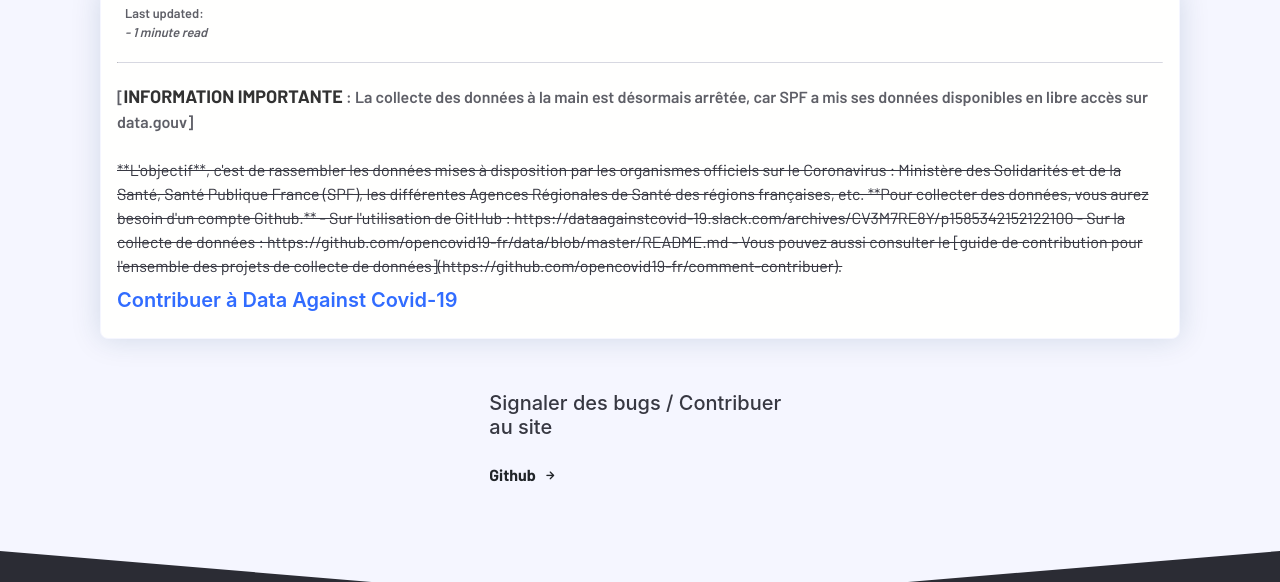
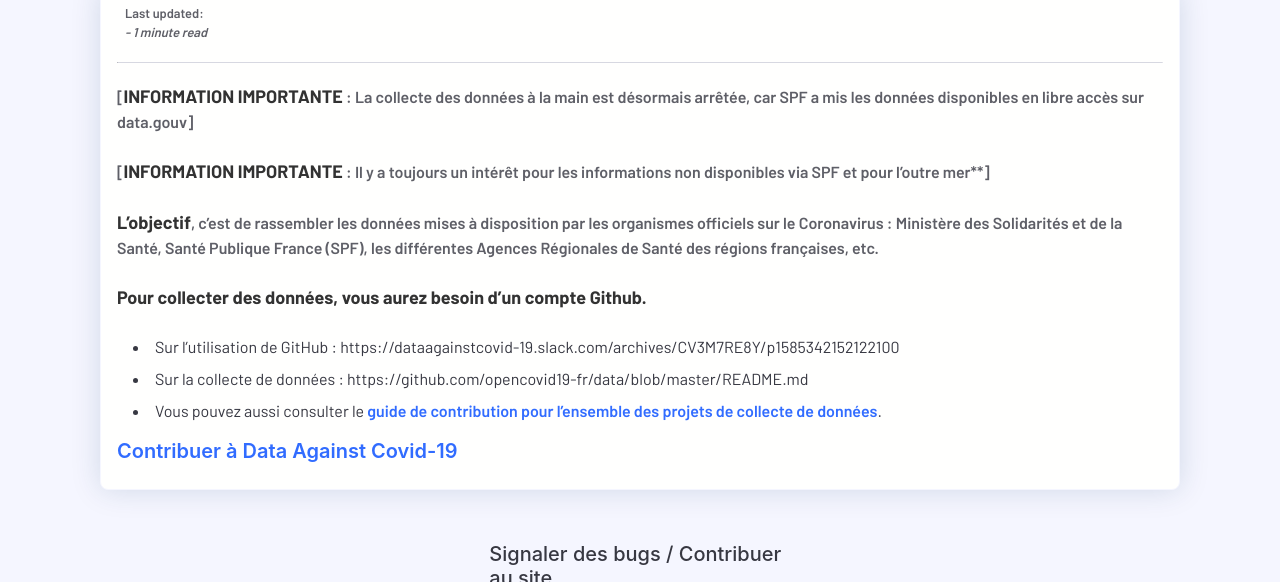
Before and after one commit to opencovid19-fr/opencovid19-fr.github.io, a Jekyll site: the page built from _posts/Comment contribuer/2020-03-15-je-suis-data.md, in a window 1280 px wide and 900 px high, cut to the strip 318-900 px from the top of the window. Built offline with Jekyll 4.4.1, drawn with Linux system fonts in a browser that asks for light colours; nearby versions of some CDN libraries; comment, search, counter and statistics services are not loaded.

Commit message:
added information for DOM and unavailable data (cf.jerome)

```diff
--- a/_posts/Comment contribuer/2020-03-15-je-suis-data.md
+++ b/_posts/Comment contribuer/2020-03-15-je-suis-data.md
@@ -9,15 +9,15 @@
 
 -----
 
-[**INFORMATION IMPORTANTE** : La collecte des données à la main est désormais arrêtée, car SPF a mis ses données disponibles en libre accès sur data.gouv]
+[**INFORMATION IMPORTANTE** : La collecte des données à la main est désormais arrêtée, car SPF a mis les données disponibles en libre accès sur data.gouv]
 
-<s>
+[**INFORMATION IMPORTANTE** : Il y a toujours un intérêt pour les informations non disponibles via SPF et pour l’outre mer**]
+
 **L'objectif**, c'est de rassembler les données mises à disposition par les organismes officiels sur le Coronavirus : Ministère des Solidarités et de la Santé, Santé Publique France (SPF), les différentes Agences Régionales de Santé des régions françaises, etc.
 
 **Pour collecter des données, vous aurez besoin d'un compte Github.**
 - Sur l'utilisation de GitHub : https://dataagainstcovid-19.slack.com/archives/CV3M7RE8Y/p1585342152122100
 - Sur la collecte de données  : https://github.com/opencovid19-fr/data/blob/master/README.md
 - Vous pouvez aussi consulter le [guide de contribution pour l'ensemble des projets de collecte de données](https://github.com/opencovid19-fr/comment-contribuer).
-</s>
 
 ##### [Contribuer à Data Against Covid-19](https://docs.google.com/forms/d/e/1FAIpQLSdiw56eQNGkm5uQt7mlcR32n--J2rwfSgOYpF9eAKThFNv7rA/viewform)
```
